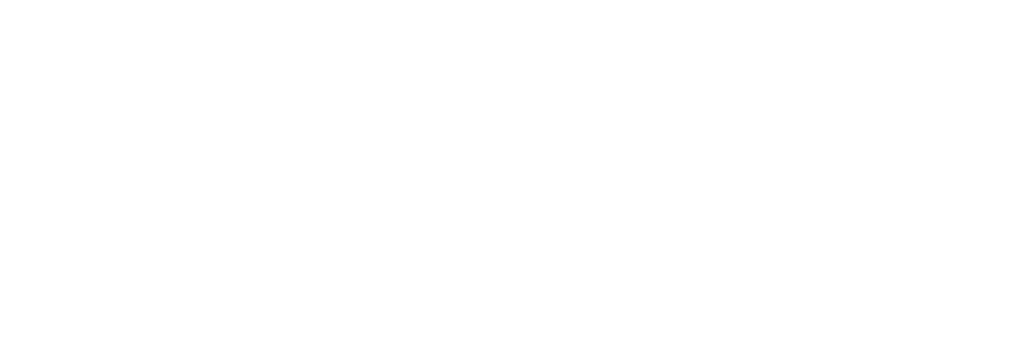
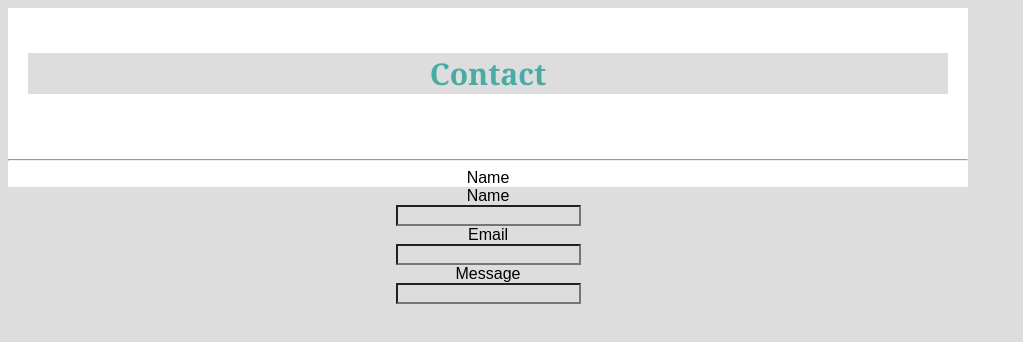
Before and after one commit to teknoma104/Basic-Portfolio, a plain HTML site: page contact.html in a window 1280 px wide. Shown: the whole page, without its empty margins (0-1023 px from the left). Drawn offline with Linux system fonts and the light colour scheme.

Commit message:
Version update with more code added to each HTML and CSS files.

```diff
--- a/assets/css/reset.css
+++ b/assets/css/reset.css
@@ -0,0 +1,48 @@
+/* http://meyerweb.com/eric/tools/css/reset/
+   v2.0 | 20110126
+   License: none (public domain)
+*/
+
+html, body, div, span, applet, object, iframe,
+h1, h2, h3, h4, h5, h6, p, blockquote, pre,
+a, abbr, acronym, address, big, cite, code,
+del, dfn, em, img, ins, kbd, q, s, samp,
+small, strike, strong, sub, sup, tt, var,
+b, u, i, center,
+dl, dt, dd, ol, ul, li,
+fieldset, form, label, legend,
+table, caption, tbody, tfoot, thead, tr, th, td,
+article, aside, canvas, details, embed,
+figure, figcaption, footer, header, hgroup,
+menu, nav, output, ruby, section, summary,
+time, mark, audio, video {
+	margin: 0;
+	padding: 0;
+	border: 0;
+	font-size: 100%;
+	font: inherit;
+	vertical-align: baseline;
+}
+/* HTML5 display-role reset for older browsers */
+article, aside, details, figcaption, figure,
+footer, header, hgroup, menu, nav, section {
+	display: block;
+}
+body {
+	line-height: 1;
+}
+ol, ul {
+	list-style: none;
+}
+blockquote, q {
+	quotes: none;
+}
+blockquote:before, blockquote:after,
+q:before, q:after {
+	content: '';
+	content: none;
+}
+table {
+	border-collapse: collapse;
+	border-spacing: 0;
+}
--- a/assets/css/style.css
+++ b/assets/css/style.css
@@ -0,0 +1,32 @@
+
+* {
+    box-sizing: border-box;
+    text-align: center;
+    background-color: #dddddd;
+  }
+
+header {
+    padding: 20px;
+    margin-bottom: 20px;
+
+    color: #4aaaa5;
+    background-color: #ffffff;
+    font-size: 20px;
+    font-family: 'Georgia', Times, Times New Roman, serif;
+  }
+
+  body {
+      width: 960px;
+      background-color: #ffffff;
+      color: black;
+      font-family: 'Arial', 'Helvetica Neue', Helvetica, sans-serif;
+}
+
+profilepic {
+    float: left;
+}
+  .clearfix::after {
+    content: "";
+    clear: both;
+    display: table;
+  }
--- a/contact.html
+++ b/contact.html
@@ -3,11 +3,29 @@
 
 <head>
   <meta charset="UTF-8">
-  <link rel="stylesheet" href="./style.css">
+  <link rel="stylesheet" href="./assets/css/style.css">
 </head>
 
 <body>
 
+    <header class="clearfix">
+        <h2>Contact</h2>
+    </header>
+
+    <hr>
+
+    Name
+    <br>
+    <form>
+        Name<br>
+        <input type="text" name="name"><br>
+        Email<br>
+        <input type="text" name="email"><br>
+        Message<br>
+        <input type="text" name="message">
+    </form>
+
+
 </body>
 
 </html>
```
Also changed, not shown: index.html (+18 -1 lines), portfolio.html (+8 -1 lines).
